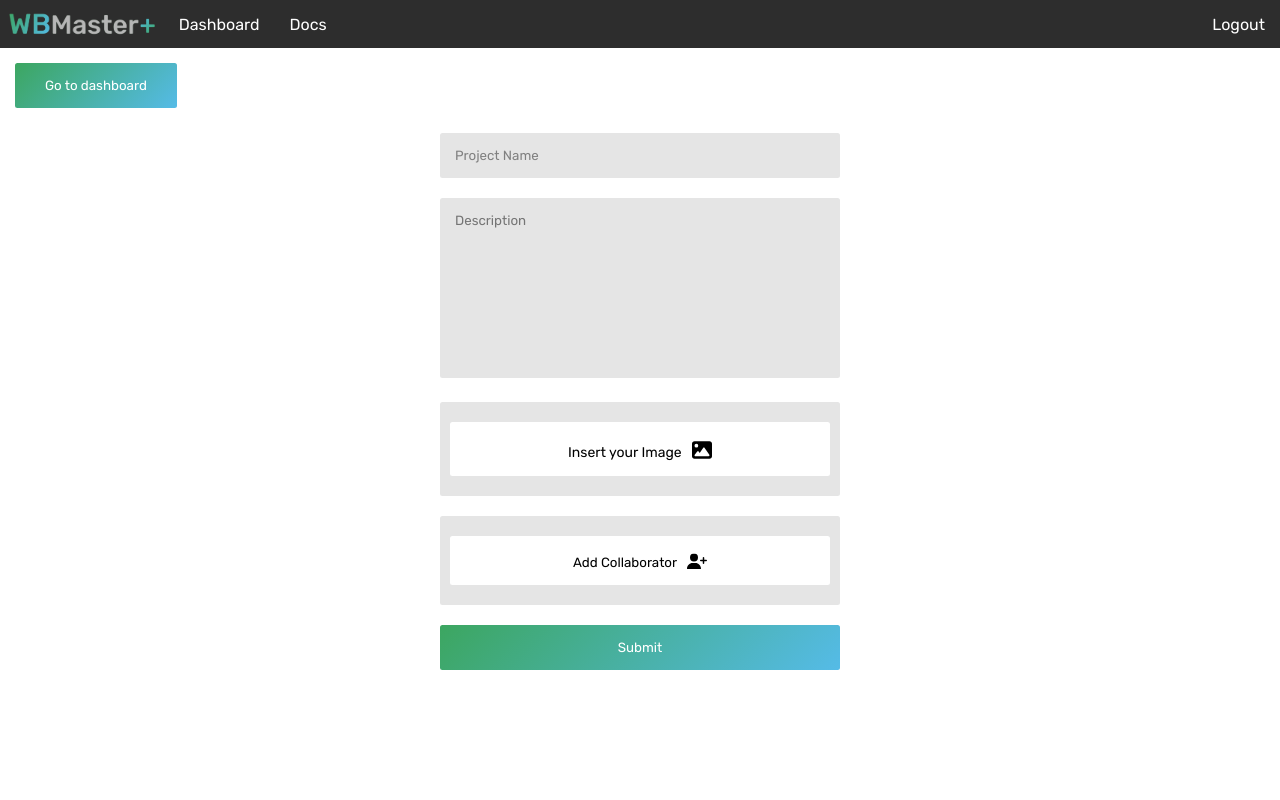
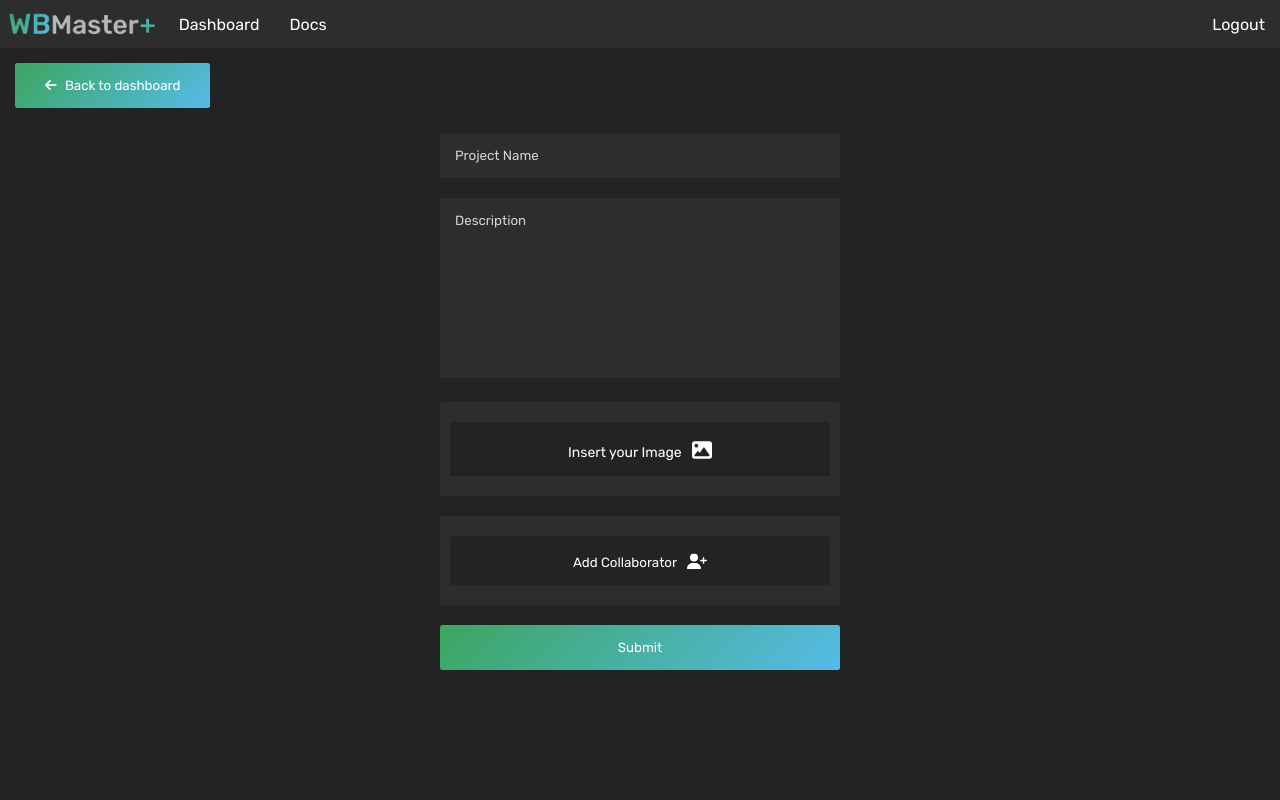
Before and after one commit to Maruchero/WBMaster, a Django app: page /projects/add/ in a window 1280 px wide. Run offline with Django 4.2, Linux system fonts and the light colour scheme; a user stored in the database is signed in.

Commit message:
CSS DArk
asds

```diff
--- a/static/css/authentication.css
+++ b/static/css/authentication.css
@@ -14,11 +14,10 @@ form {
 
 form input, #role {
   width: 100%;
-  background-color: transparent;
   outline: 0;
   border: 0;
-  background-color: #e5e5e5;
-  color: black;
+  background-color: var(--dark);
+  color: white;
   margin: 10px 0;
   padding: 15px;
   border-radius: 2.5px;
@@ -30,8 +29,8 @@ form input[type="submit"] {
   cursor: pointer;
 }
 
-form input::placeholder {
-  color: gray;
+form input::placeholder, textarea::placeholder {
+  color: lightgray;
 }
 
 .references {
@@ -47,18 +46,25 @@ form input::placeholder {
 }
 
 #role option {
-  background-color: #e5e5e5;
+  background-color: var(--dark);
   border-radius: 0px;
 }
 
+::-webkit-calendar-picker-indicator {
+  filter: invert(1);
+}
+
+::-ms-reveal {
+  filter: invert(100%);
+}
 
 textarea {
   width: 100%;
   background-color: transparent;
   outline: 0;
   border: 0;
-  background-color: #e5e5e5;
-  color: black;
+  background-color: var(--dark);
+  color: white;
   margin: 10px 0;
   padding: 15px;
   border-radius: 2.5px;
@@ -79,20 +85,19 @@ textarea {
 form button[type = 'button'] {
   width: 100%;
   padding: 15px 0px;
+  color: white;
 }
 
 form button[type = 'button'], .button {
-  background-color: white;
+  background-color: var(--input);
   cursor: pointer;
   border: 0;
   border-radius: 2.5px;
   margin: 10px 0;
 }
 
-/* Remove user a destra dell'utente con un icona di cancellazione */
-
 .participations, #img-container {
-  background-color: #e5e5e5;
+  background-color: var(--dark);
   padding: 10px;
   border-radius: 2.5px;
   margin: 10px 0;
@@ -114,24 +119,16 @@ form button[type = 'button'], .button {
   border-radius: 0 2.5px 2.5px  0!important;
   color: white;
   font-size: 25px;
+  z-index: 2;
 }
 
 .user {
   border-radius: 2.5px 0 0 2.5px!important;
-  background-color: #ffffff!important;
-}
-
-.icon {
-  position: relative;
-  width: 20px;
-  margin-left: 7px;
-  translate: 0% 15%;
 }
 
 .picture-label {
   display: block;
   width: 100%;
-  background-color: #ffffff;
   padding: 15px;
   text-align: center;
   font-size: 14px;
@@ -142,12 +139,27 @@ form button[type = 'button'], .button {
 }
 
 .selected-img {
-  background-color: #ffffff;
   width: 100%;
   font-size: 14px;
   padding: 15px;
   margin: 20px 0 10px 0;
   border-radius: 2.5px;
+}
+
+.selected-img, .picture-label, .userButton, .user {
+  background-color: var(--background) !important;
+}
+
+.icon {
+  position: relative;
+  width: 20px;
+  margin-left: 7px;
+  translate: 0% 15%;
+  filter: invert(100%);
+}
+
+.icon.dark {
+  filter: invert(0%)!important;
 }
 
 #picture {
--- a/static/css/dashboard.css
+++ b/static/css/dashboard.css
@@ -25,7 +25,7 @@ a {
   display: inline-block;
   margin: 15px 10px;
   position: relative;
-  box-shadow: 2px 2px 10px rgb(200, 200, 200);
+  box-shadow: 2px 2px 10px var(--boxShadow);
   transition: margin .3s;
   cursor: pointer;
 }
@@ -48,7 +48,7 @@ a {
   position: absolute;
   bottom: 0px;
   z-index: 100;
-  background: #eeeeeeae;
+  background: var(--transparent);
   backdrop-filter: blur(3.5px);
   padding: 10px 0;
 }
@@ -79,7 +79,7 @@ button {
   top: 10px;
   right: 10px;
   z-index: 1000;
-  background: #eeeeeeae;
+  background: var(--transparent);
   backdrop-filter: blur(3.5px);
   padding: 10px;
   border-radius: 50px;
--- a/static/css/docs.css
+++ b/static/css/docs.css
@@ -11,7 +11,7 @@
   flex-direction: column;
   padding: 0.5rem 0;
 
-  border-right: 1px solid #999;
+  border-right: 1px solid #3f3f3f;
   height: 100%;
 }
 
--- a/static/css/global.css
+++ b/static/css/global.css
@@ -3,6 +3,28 @@
   --blue: #55bbe7;
   --green: #3ca660;
   --gradient: linear-gradient(135deg, var(--green), var(--blue));
+  --background: #222324;
+  --textColor: white;
+  --boxShadow: rgb(15, 15, 15);
+  --transparent: rgba(50, 50, 50, 0.7);
+  --widget: rgb(30, 30, 30);
+  --task-gradient: linear-gradient(135deg, var(--blue), rgb(32, 112, 182));
+  --task-gradient-focus: linear-gradient(135deg, rgb(0, 114, 214), rgb(0, 88, 165));
+  --task-focus: #314c5f52;
+}
+
+::-webkit-scrollbar {
+  width: 10px;
+  height: 10px;
+}
+
+::-webkit-scrollbar-track {
+  background: var(--widget);
+}
+
+::-webkit-scrollbar-thumb {
+  background-color: #313131;
+  border-radius: 20px;
 }
 
 * {
@@ -16,4 +38,6 @@ body {
   display: flex;
   flex-direction: column;
   min-height: 100vh;
+  background-color: var(--background);
+  color: var(--textColor);
 }
--- a/templates/add_project.html
+++ b/templates/add_project.html
@@ -9,7 +9,7 @@
 
 <a href="/dashboard/" class="return">
   <button class="button">
-    Go to dashboard
+    <i class="fa-solid fa-arrow-left" style="margin-right: 5px;"></i> Back to dashboard
   </button>
 </a>
 
@@ -37,7 +37,7 @@
 
 
   <div class="participations">
-    <button onclick="addUserInput()" type="button">Add Collaborator <img class="icon"
+    <button onclick="addUserInput()" class="userButton" type="button">Add Collaborator <img class="icon"
         src="/static/img/user-plus-solid.svg"></button>
     <div id="users">
       {% for email in form.users %}
--- a/templates/project.html
+++ b/templates/project.html
@@ -16,7 +16,7 @@
   <p class="description">Participating as: {{ role }}</p>
   {% if role == "project_manager" %}
   <button class="button addTask" onclick="addTaskBanner()">
-    Add Task<i class="icon fa-solid fa-thumbtack"></i>
+    Add Task<i class="icon dark fa-solid fa-thumbtack"></i>
   </button>
   {% endif %}
 </header>
```
Also changed, not shown: static/css/index.css (added, +41 -0 lines), static/css/project.css (+18 -21 lines), templates/index.html (+15 -2 lines), db.sqlite3.
